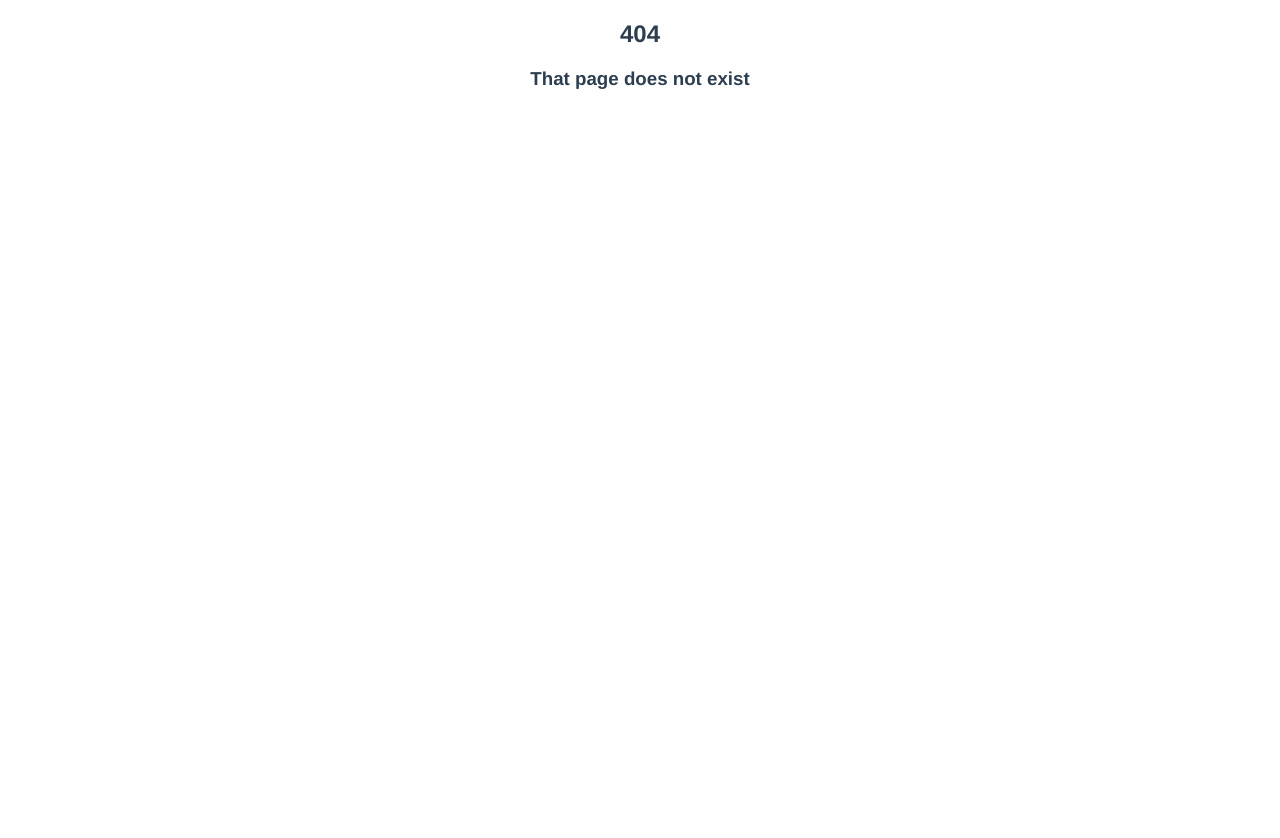
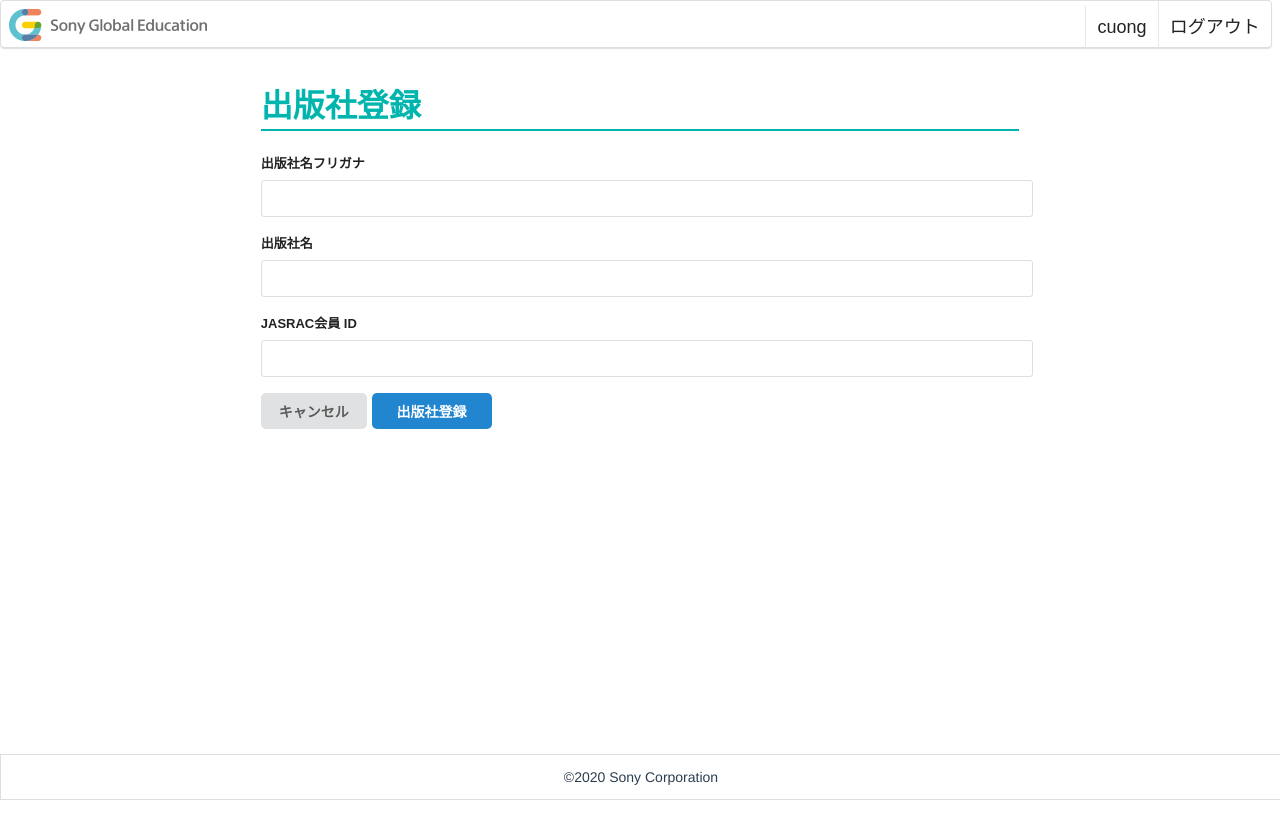
Before and after one commit to cuongnn97/vue_practice, a Vue app in the folder modal-project/: page /publishers/new in a window 1280 px wide. Before the commit this address had no page. Shown: the top 838 px of the page. Before the commit the page ends 800 px from the top, so only its background shows below. Built offline with nearby package versions, Linux system fonts and the light colour scheme.

Commit message:
update register page

```diff
--- a/modal-project/src/router/index.js
+++ b/modal-project/src/router/index.js
@@ -10,6 +10,8 @@ import JobDetails from '../views/jobs/JobDetails.vue'
 import Homepage from '../views/sony/homepage/Homepage.vue'
 import Login from '../views/sony/Login.vue'
 import CopyrightRegistration from '../views/sony/copyrightRegistration/CopyrightRegistration.vue'
+import GroupRegistration from '../views/sony/groupRegistration/GroupRegistration.vue'
+import PublisherRegistration from '../views/sony/publisherRegistration/PublisherRegistration.vue'
 
 const routes = [
   {
@@ -60,7 +62,16 @@ const routes = [
     name: 'CopyrightRegistration',
     component: CopyrightRegistration
   },
-
+  {
+    path: '/groups/new',
+    name: 'GroupRegistration',
+    component: GroupRegistration
+  },
+  {
+    path: '/publishers/new',
+    name: 'PublisherRegistration',
+    component: PublisherRegistration
+  },
   //END SONY
   //redirect
   {
--- a/modal-project/src/views/sony/Login.vue
+++ b/modal-project/src/views/sony/Login.vue
@@ -6,17 +6,20 @@
         <div v-show="alert" class="alert">
           アカウント登録もしくはログインしてください。
         </div>
+        <form>
           <div class="loginForm">
             <h1>
               サインイン
             </h1>
             <div class="fieldsRequired">
-            <label>Eメール</label><label style="color:red;margin-left:0.2rem">*</label>
-            <input type="text" />
+              <label>Eメール</label
+              ><label style="color:red;margin-left:0.2rem">*</label>
+              <input name="email" type="text" required />
             </div>
             <div class="fieldsRequired">
-            <label>パスワード</label><label style="color:red;margin-left:0.2rem">*</label>
-            <input type="text" />
+              <label>パスワード</label
+              ><label style="color:red;margin-left:0.2rem">*</label>
+              <input name="password" type="text" required />
             </div>
             <div class="checkbox">
               <input type="checkbox" />
@@ -26,7 +29,6 @@
               <a href="/users/password/new">パスワードをお忘れですか?</a>
               <input
                 type="submit"
-              name="commit"
                 value="サインイン"
                 class="fluid ui button"
                 data-disable-with="サインイン"
@@ -36,6 +38,7 @@
               </div>
             </div>
           </div>
+        </form>
       </div>
     </div>
     <Footer />
@@ -47,7 +50,7 @@ import Footer from './Footer'
 export default {
   data() {
     return {
-      alert: false,
+      alert: false
     }
   },
   components: {
--- a/modal-project/src/views/sony/copyrightRegistration/CopyrightRegistration.vue
+++ b/modal-project/src/views/sony/copyrightRegistration/CopyrightRegistration.vue
@@ -171,36 +171,36 @@ export default {
         { id: 4, name: 'red' }
       ],
       subGenres: [
-        { id: 1, genresId: 1, name: 'blue1' },
-        { id: 2, genresId: 1, name: 'blue2' },
-        { id: 3, genresId: 1, name: 'blue3' },
-        { id: 4, genresId: 1, name: 'blue4' },
-        { id: 5, genresId: 2, name: 'white1' },
-        { id: 6, genresId: 2, name: 'white2' },
-        { id: 7, genresId: 2, name: 'white3' },
-        { id: 8, genresId: 2, name: 'white4' },
-        { id: 9, genresId: 3, name: 'green1' },
-        { id: 10, genresId: 3, name: 'green2' },
-        { id: 11, genresId: 3, name: 'green3' },
-        { id: 12, genresId: 3, name: 'green4' },
-        { id: 13, genresId: 4, name: 'red1' },
-        { id: 14, genresId: 4, name: 'red2' },
-        { id: 15, genresId: 4, name: 'red3' },
-        { id: 16, genresId: 4, name: 'red4' }
+        { id: 1, genreId: 1, name: 'blue1' },
+        { id: 2, genreId: 1, name: 'blue2' },
+        { id: 3, genreId: 1, name: 'blue3' },
+        { id: 4, genreId: 1, name: 'blue4' },
+        { id: 5, genreId: 2, name: 'white1' },
+        { id: 6, genreId: 2, name: 'white2' },
+        { id: 7, genreId: 2, name: 'white3' },
+        { id: 8, genreId: 2, name: 'white4' },
+        { id: 9, genreId: 3, name: 'green1' },
+        { id: 10, genreId: 3, name: 'green2' },
+        { id: 11, genreId: 3, name: 'green3' },
+        { id: 12, genreId: 3, name: 'green4' },
+        { id: 13, genreId: 4, name: 'red1' },
+        { id: 14, genreId: 4, name: 'red2' },
+        { id: 15, genreId: 4, name: 'red3' },
+        { id: 16, genreId: 4, name: 'red4' }
       ],
       pickedSubgenres: [],
       copyrightCategories: [
         { id: 1, name: '演奏権等' },
-        { id: 2, name: '出版権等' },
-        { id: 3, name: '映画への録音' },
-        { id: 4, name: 'ゲームに供する目的で行う複製' },
-        { id: 5, name: '放送・有線放送' },
-        { id: 6, name: '業務用通信カラオケ' },
-        { id: 7, name: '録音権等' },
-        { id: 8, name: '貸与権' },
-        { id: 9, name: 'ビデオグラムへの録音' },
-        { id: 10, name: '広告目的で行う複製' },
-        { id: 11, name: 'インタラクティブ配信' }
+        { id: 2, name: '映画への録音' },
+        { id: 3, name: '出版権等' },
+        { id: 4, name: '放送・有線放送' },
+        { id: 5, name: 'ゲームに供する目的で行う複製' },
+        { id: 6, name: '録音権等' },
+        { id: 7, name: '業務用通信カラオケ' },
+        { id: 8, name: 'ビデオグラムへの録音' },
+        { id: 9, name: '貸与権' },
+        { id: 10, name: 'インタラクティブ配信' },
+        { id: 11, name: '広告目的で行う複製' }
       ],
       formElements: {
         composerName: '',
@@ -232,7 +232,7 @@ export default {
     onChangeGenre(event) {
       this.pickedSubgenres = []
       for (let i = 0; i < this.subGenres.length; i++) {
-        if (this.subGenres[i].genresId.toString() === event.target.value) {
+        if (this.subGenres[i].genreId.toString() === event.target.value) {
           this.pickedSubgenres.push(this.subGenres[i])
         }
       }
--- /dev/null
+++ b/modal-project/src/views/sony/groupRegistration/GroupRegistration.vue
@@ -0,0 +1,139 @@
+<template>
+  <div>
+    <Header :rightMenu="true" />
+    <div class="main-content">
+      <div class="container">
+        <form
+          class="ui form"
+          action="/groups"
+          accept-charset="UTF-8"
+          method="post"
+        >
+          <div class="content">
+            <h1>
+              グループ登録
+            </h1>
+            <div class="fields">
+              <label>グループ名フリガナ</label>
+              <input
+                name="group[name_kana]"
+                v-model="formElements.groupNameFurigana"
+                id="input-text"
+                type="text"
+              />
+            </div>
+            <div class="fields">
+              <label>グループ名</label>
+              <input
+                name="group[name]"
+                v-model="formElements.groupName"
+                id="input-text"
+                type="text"
+              />
+            </div>
+            <div class="action-form">
+              <a class="cancel-button" href="/homepage">キャンセル</a>
+              <input
+                type="submit"
+                value="グループ登録"
+                class="ui primary button"
+              />
+            </div>
+          </div>
+        </form>
+      </div>
+      <div class="margin"></div>
+    </div>
+    <Footer />
+  </div>
+</template>
+<script>
+import Header from '../Header'
+import Footer from '../Footer'
+export default {
+  data() {
+    return {
+      formElements: {
+        groupNameFurigana: '',
+        groupName: ''
+      }
+    }
+  },
+  components: {
+    Header,
+    Footer
+  }
+}
+</script>
+<style scoped>
+body {
+  font-family: sans-serif;
+}
+.main-content {
+  margin-top: 2rem;
+  width: 100%;
+  height: fit-content;
+}
+.container {
+  width: 60%;
+  height: 100px;
+  margin: 0 auto;
+}
+.content h1 {
+  width: 100%;
+  color: #00b5ad;
+  text-align: left;
+  border-bottom: 2px solid #00b5ad;
+  padding-bottom: 0.21428571rem;
+}
+.fields {
+  margin-bottom: 1rem;
+}
+.fields label {
+  color: #000000de;
+  font-size: 13px;
+  font-family: sans-serif;
+  font-weight: bold;
+  width: 100%;
+  float: left;
+  text-align: left;
+  margin-bottom: 0.5rem;
+}
+#input-text {
+  width: 100%;
+  padding: 10px 6px;
+  border: 1px solid #dedede;
+  border-radius: 3px;
+}
+.action-form {
+  width: 100%;
+  display: inline-block;
+  text-align: left;
+}
+.cancel-button {
+  float: left;
+  padding: 8px 18px;
+  background-color: #e0e1e2;
+  border: none;
+  border-radius: 5px;
+  font-weight: bold;
+  font-size: 14px;
+  color: #00000099;
+  cursor: pointer;
+  text-decoration: none;
+}
+.action-form input {
+  float: left;
+  background-color: #2185d0;
+  color: white;
+  padding: 8px 25px;
+  border-radius: 5px;
+  font-weight: bold;
+  font-size: 14px;
+  margin-left: 0.3rem;
+  border: none;
+}
+.margin {
+  height: 70rem;
+}
+</style>
--- a/modal-project/src/views/sony/homepage/components/CopyrightGroup.vue
+++ b/modal-project/src/views/sony/homepage/components/CopyrightGroup.vue
@@ -22,7 +22,7 @@
       </h3>
     </div>
     <div v-else class="notification">
-      著作権はありません
+      グループはありません
     </div>
   </div>
 </template>
--- a/modal-project/src/views/sony/homepage/components/CopyrightOwned.vue
+++ b/modal-project/src/views/sony/homepage/components/CopyrightOwned.vue
@@ -63,7 +63,7 @@
       >
     </div>
     <div v-else class="notification">
-      ログインしました。
+      著作権はありません
     </div>
   </div>
 </template>
--- a/modal-project/src/views/sony/homepage/components/UntransferContract.vue
+++ b/modal-project/src/views/sony/homepage/components/UntransferContract.vue
@@ -1,7 +1,7 @@
 <template>
   <div>
     <h2>未譲渡契約</h2>
-    <div v-if="ownedCopyrights.length" class="copyright-list">
+    <div v-show="ownedCopyrights.length" class="copyright-list">
       <h3>cuong</h3>
       <table>
         <thead>
@@ -16,7 +16,6 @@
             v-for="ownedCopyright in ownedCopyrights"
             :key="ownedCopyright.id"
           >
-
             <td>{{ ownedCopyright.creativeWork }}</td>
             <td>
               <span style="font-weight:bold">Original</span>
@@ -31,18 +30,11 @@
               </ul>
             </td>
             <td>
-
-              <button
-                disabled
-                >Waiting</button
-              >
+              <button disabled>Waiting</button>
             </td>
           </tr>
         </tbody>
       </table>
-    </div>
-    <div v-else class="notification">
-      ログインしました。
     </div>
   </div>
 </template>
@@ -92,7 +84,7 @@ export default {
       if (index > -1) {
         this.ownedCopyrightIds.splice(index, 1)
       }
-    },
+    }
   }
 }
 </script>
@@ -124,11 +116,13 @@ th {
   padding: 13px 11px;
   text-align: left;
   font-size: 14px;
+  border-bottom: 1px solid #2224261a;
 }
 td {
   padding-top: 0.5rem;
   text-align: left;
   font-size: 14px;
+  border-bottom: 1px solid #2224261a;
 }
 td li {
   margin-left: -1.5rem;
@@ -139,7 +133,7 @@ td button {
   float: right;
   margin-right: 2rem;
   border-radius: 5px;
-  font-weight:bold
+  font-weight: bold;
 }
 .notification {
   width: 96.5%;
@@ -151,5 +145,11 @@ td button {
   border-radius: 3px;
   font-size: 14px;
 }
+table {
+  border: 1px solid #2224261a;
+  border-collapse: separate;
+  border-spacing: 0;
+  border-radius: 0.28571429rem;
 
+}
 </style>
--- /dev/null
+++ b/modal-project/src/views/sony/publisherRegistration/PublisherRegistration.vue
@@ -0,0 +1,149 @@
+<template>
+  <div>
+    <Header :rightMenu="true" />
+    <div class="main-content">
+      <div class="container">
+        <form
+          class="ui form"
+          action="/groups"
+          accept-charset="UTF-8"
+          method="post"
+        >
+          <div class="content">
+            <h1>
+              出版社登録
+            </h1>
+            <div class="fields">
+              <label>出版社名フリガナ</label>
+              <input
+                name="publisher[name_kana]"
+                v-model="formElements.publisherNameFurigana"
+                id="input-text"
+                type="text"
+              />
+            </div>
+            <div class="fields">
+              <label>出版社名</label>
+              <input
+                name="publisher[name]"
+                v-model="formElements.publisherName"
+                id="input-text"
+                type="text"
+              />
+            </div>
+            <div class="fields">
+              <label>JASRAC会員 ID</label>
+              <input
+                name="publisher[jasrac_member_id]"
+                v-model="formElements.jasracMemberId"
+                id="input-text"
+                type="text"
+              />
+            </div>
+            <div class="action-form">
+              <a class="cancel-button" href="/homepage">キャンセル</a>
+              <input
+                type="submit"
+                value="出版社登録"
+                class="ui primary button"
+              />
+            </div>
+          </div>
+        </form>
+      </div>
+      <div class="margin"></div>
+    </div>
+    <Footer />
+  </div>
+</template>
+<script>
+import Header from '../Header'
+import Footer from '../Footer'
+export default {
+  data() {
+    return {
+      formElements: {
+        publisherNameFurigana: '',
+        publisherName: '',
+        jasracMemberId: ''
+      }
+    }
+  },
+  components: {
+    Header,
+    Footer
+  }
+}
+</script>
+<style scoped>
+body {
+  font-family: sans-serif;
+}
+.main-content {
+  margin-top: 2rem;
+  width: 100%;
+  height: fit-content;
+}
+.container {
+  width: 60%;
+  height: 100px;
+  margin: 0 auto;
+}
+.content h1 {
+  width: 100%;
+  color: #00b5ad;
+  text-align: left;
+  border-bottom: 2px solid #00b5ad;
+  padding-bottom: 0.21428571rem;
+}
+.fields {
+  margin-bottom: 1rem;
+}
+.fields label {
+  color: #000000de;
+  font-size: 13px;
+  font-family: sans-serif;
+  font-weight: bold;
+  width: 100%;
+  float: left;
+  text-align: left;
+  margin-bottom: 0.5rem;
+}
+#input-text {
+  width: 100%;
+  padding: 10px 6px;
+  border: 1px solid #dedede;
+  border-radius: 3px;
+}
+.action-form {
+  width: 100%;
+  display: inline-block;
+  text-align: left;
+}
+.cancel-button {
+  float: left;
+  padding: 8px 18px;
+  background-color: #e0e1e2;
+  border: none;
+  border-radius: 5px;
+  font-weight: bold;
+  font-size: 14px;
+  color: #00000099;
+  cursor: pointer;
+  text-decoration: none;
+}
+.action-form input {
+  float: left;
+  background-color: #2185d0;
+  color: white;
+  padding: 8px 25px;
+  border-radius: 5px;
+  font-weight: bold;
+  font-size: 14px;
+  margin-left: 0.3rem;
+  border: none;
+}
+.margin {
+  height: 70rem;
+}
+</style>
```
Lines whose indentation alone changed are shown as unchanged.
